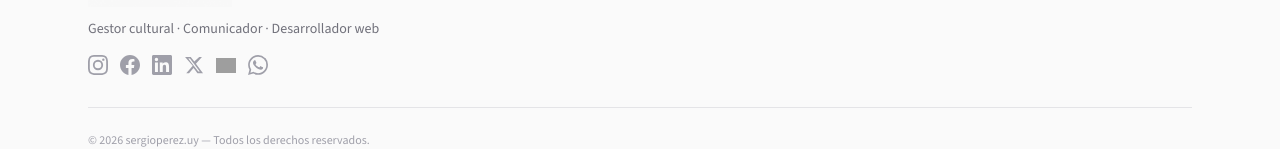
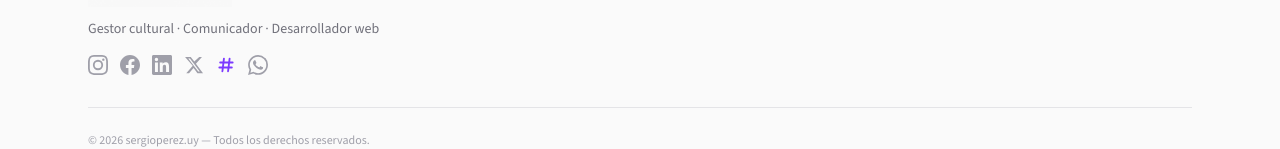
Before and after one commit to nuevositio/sergio-perez-website2, a Next.js app: page / in a window 1280 px wide. Shown: the part 1137-1286 px from the top of the page. Built offline with nearby package versions, Linux system fonts and the light colour scheme; no server answers; the database is empty; grey boxes are pictures that could not be loaded.

Commit message:
Aclarar icono de Mesh en footer

```diff
--- a/next.config.ts
+++ b/next.config.ts
@@ -30,13 +30,6 @@ const nextConfig: NextConfig = {
     formats: ["image/avif", "image/webp"],
     deviceSizes: [640, 750, 828, 1080, 1200, 1920],
     minimumCacheTTL: 60 * 60 * 24 * 30, // 30 días de caché para imágenes
-    remotePatterns: [
-      {
-        protocol: "https",
-        hostname: "themesh.art",
-        pathname: "/wp-content/uploads/**",
-      },
-    ],
   },
 };
 
--- a/src/components/layout/public-footer.tsx
+++ b/src/components/layout/public-footer.tsx
@@ -54,14 +54,15 @@ const social = [
     href: "https://themesh.art/perfil/spgestioncultural/",
     label: "Mesh",
     icon: (
-      <Image
-        src="https://themesh.art/wp-content/uploads/2026/01/cropped-mesh-2026-logo-squared-black-and-purple-Photoroom.png"
-        alt=""
-        width={20}
-        height={20}
-        className="h-5 w-5 object-contain"
-        aria-hidden="true"
-      />
+      <svg viewBox="0 0 24 24" className="h-5 w-5 text-[#7c3aff]" aria-hidden="true">
+        <path
+          d="M9.5 4.5 7.7 19.5M16.3 4.5l-1.8 15M5 9h15M4 15h15"
+          fill="none"
+          stroke="currentColor"
+          strokeLinecap="round"
+          strokeWidth="2.25"
+        />
+      </svg>
     ),
   },
   {
```
